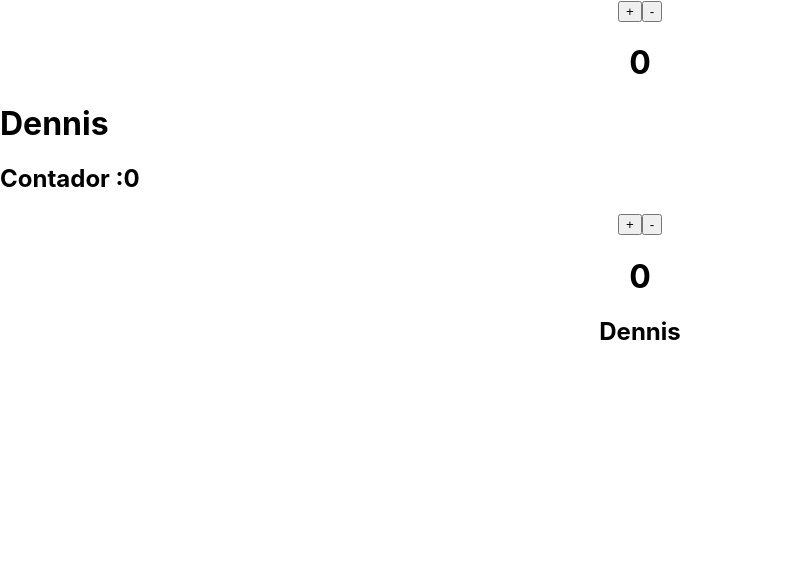
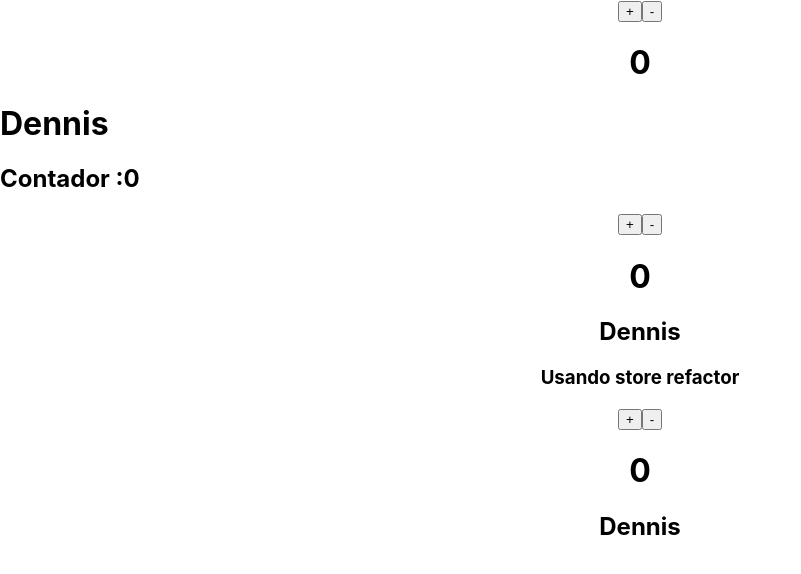
Before and after one commit to dhuallanca/react-redux, a React (Create React App) app: page / in a window 1280 px wide. Shown: the top 574 px of the page, without its empty margins (0-801 px from the left). Built offline with nearby package versions, Linux system fonts and the light colour scheme.

Commit message:
Feat(React-Redux): refactor del store

```diff
--- a/src/App.js
+++ b/src/App.js
@@ -2,6 +2,7 @@ import './App.css';
 import { Provider } from 'react-redux';
 import store from './store';
 import storeMultipleReducers from './store-with-reducers';
+import storeRefactor from './store-refactor';
 import Counter from './componentes/Counter';
 import CounterMultiple from './componentes/Counter-with-reducers';
 import Info from './componentes/Info';
@@ -22,6 +23,12 @@ function App() {
           <CounterMultiple></CounterMultiple>
         </div>
       </Provider>
+      <Provider store={storeRefactor}>
+        <div className="App">
+          <h3>Usando store refactor</h3>
+          <CounterMultiple></CounterMultiple>
+        </div>
+      </Provider>
     </>
   );
 }
--- a/src/componentes/Counter-with-reducers.js
+++ b/src/componentes/Counter-with-reducers.js
@@ -3,7 +3,6 @@ import { connect } from 'react-redux';
 import { increment, decrement } from '../store-with-reducers';
 
 const CounterMultiple = (props) => {
-  console.log('props', props);
   const onIncrement = () => {
     //usando mapDispatchToProps
     props.increment();
@@ -25,7 +24,6 @@ const CounterMultiple = (props) => {
 //mapstate nos sirve para conectarnos al store del Provider
 // en este ejemplo count es enviado a Counter como una prop
 const mapStateToProps = (estado) => {
-  console.log('estado', estado);
   return {
     count: estado.counterReducer,
     user: estado.userReducer
--- a/src/componentes/Counter.js
+++ b/src/componentes/Counter.js
@@ -3,7 +3,6 @@ import { connect } from 'react-redux';
 import { increment, decrement } from '../store';
 
 const Counter = (props) => {
-  console.log(props);
   const onIncrement = () => {
     //usando action creator
     props.dispatch(increment());
--- /dev/null
+++ b/src/reducers/counter.reducer.js
@@ -0,0 +1,15 @@
+const initialState = 0;
+export const INCREMENT = 'INCREMENT';
+export const DECREMENT = 'DECREMENT';
+const counterReducer = (state = initialState, action) => {
+
+  if (action.type === INCREMENT) {
+    return state + 1;
+  }
+  if (action.type === DECREMENT) {
+    return state - 1;
+  }
+  return state;
+}
+
+export default counterReducer;
--- /dev/null
+++ b/src/reducers/index.js
@@ -0,0 +1,10 @@
+import { combineReducers } from 'redux';
+import counterReducer from './counter.reducer';
+import userReducer from './user.reducer';
+
+const reducers = combineReducers({
+  counterReducer,
+  userReducer
+});
+
+export default reducers;
--- /dev/null
+++ b/src/reducers/user.reducer.js
@@ -0,0 +1,5 @@
+const userReducer = (state = { name: 'Dennis' }, action) => {
+  return state;
+}
+
+export default userReducer;
--- /dev/null
+++ b/src/store-refactor.js
@@ -0,0 +1,20 @@
+import rootReducers from './reducers';
+import { createStore } from 'redux';
+import { INCREMENT, DECREMENT } from './reducers/counter.reducer';
+
+
+//action creators
+export const increment = () => {
+  return {
+    type: INCREMENT
+  }
+}
+
+export const decrement = () => {
+  return {
+    type: DECREMENT
+  }
+}
+const storeRefactor = createStore(rootReducers);
+
+export default storeRefactor;
```
